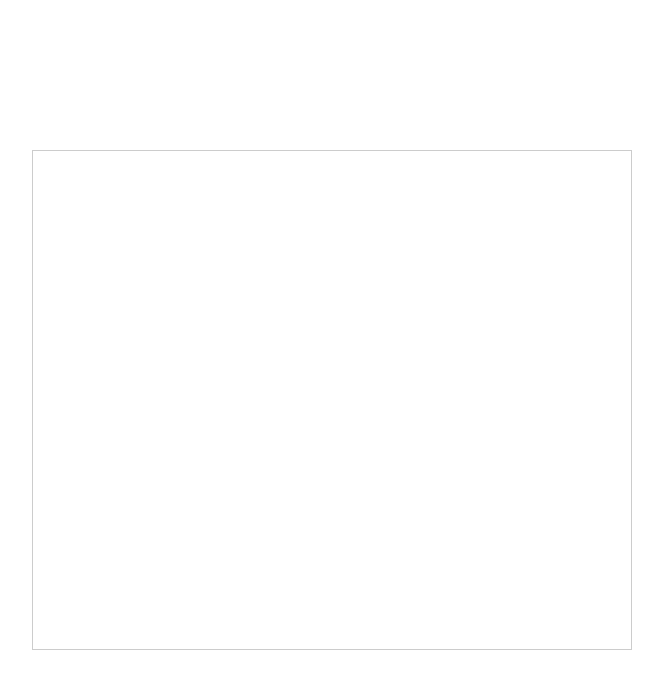
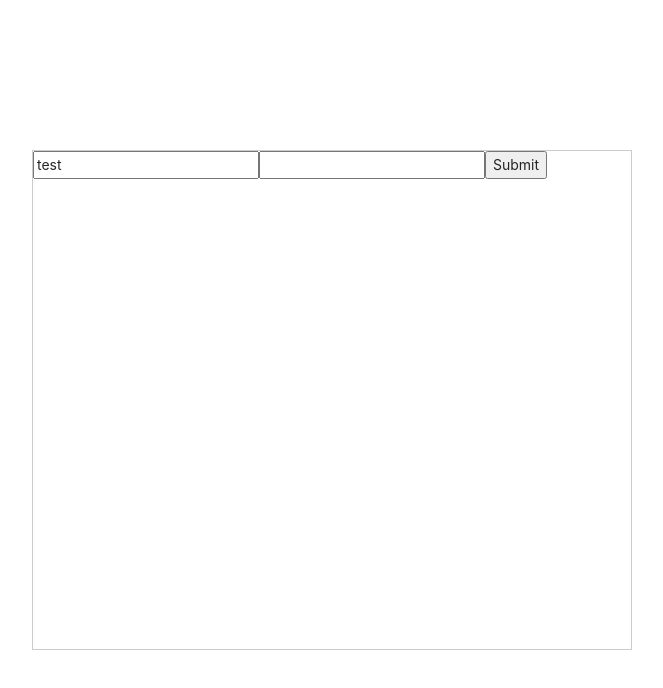
Before and after one commit to cjyiz/cjyiz-react-ts-study, a React app: page / in a window 1280 px wide. Shown: the top 688 px of the page, without its empty margins (308-971 px from the left). Built offline with nearby package versions, Linux system fonts and the light colour scheme.

Commit message:
feat: 引入react-hook-form

```diff
--- a/package.json
+++ b/package.json
@@ -63,6 +63,7 @@
     "react-app-polyfill": "^2.0.0",
     "react-dev-utils": "^11.0.0",
     "react-dom": "^17.0.1",
+    "react-hook-form": "^7.8.4",
     "react-refresh": "^0.8.3",
     "resolve": "1.18.1",
     "resolve-url-loader": "^3.1.2",
@@ -71,7 +72,7 @@
     "semver": "7.3.2",
     "style-loader": "1.3.0",
     "terser-webpack-plugin": "4.2.3",
-    "tezign-ui": "^2.27.4-alpha.1",
+    "tezign-ui": "^2.27.22",
     "ts-pnp": "1.2.0",
     "typescript": "^4.0.5",
     "url-loader": "4.1.1",
--- a/src/App.tsx
+++ b/src/App.tsx
@@ -9,8 +9,10 @@
 import { CjVideoPlayer } from "@/components/UI/VideoPlay";
 import { CjEditor } from "@/components/UI/editor";
 import { Button } from "antd";
-import { Spin } from "tezign-ui";
+import { Spin, Input } from "tezign-ui";
 import { CjText } from "./算法/test.js";
+import { ReactHookForm } from "./reacHookForm";
+const { TextArea } = Input;
 function App() {
   let email = "cjyiz@tezign.com";
   CjText();
@@ -21,6 +23,8 @@
   return (
     <>
       <div className="cjyiz">
+        {/* <TextArea /> */}
+        <ReactHookForm />
         {/* <Button type="primary">Primary</Button>
         <Button /> */}
         {/* <Spin /> */}
--- /dev/null
+++ b/src/reacHookForm.tsx
@@ -0,0 +1,25 @@
+import React from "react";
+import { useForm, SubmitHandler } from "react-hook-form";
+type Inputs = {
+  example: string;
+  exampleRequired: string;
+};
+export const ReactHookForm = () => {
+  const {
+    register,
+    handleSubmit,
+    watch,
+    formState: { errors },
+  } = useForm<Inputs>();
+
+  const onSubmit: SubmitHandler<Inputs> = (data) => console.log(data);
+
+  return (
+    <form onSubmit={handleSubmit(onSubmit)}>
+      <input defaultValue="test" {...register("example")} />
+      <input {...register("exampleRequired", { required: true })} />
+      {errors.exampleRequired && <span>This field is required</span>}
+      <input type="submit" />
+    </form>
+  );
+};
```
Also changed, not shown: src/算法/四数之和.js (added, +10 -0 lines), 2 other files (tests, documents, lock files or other folders).
